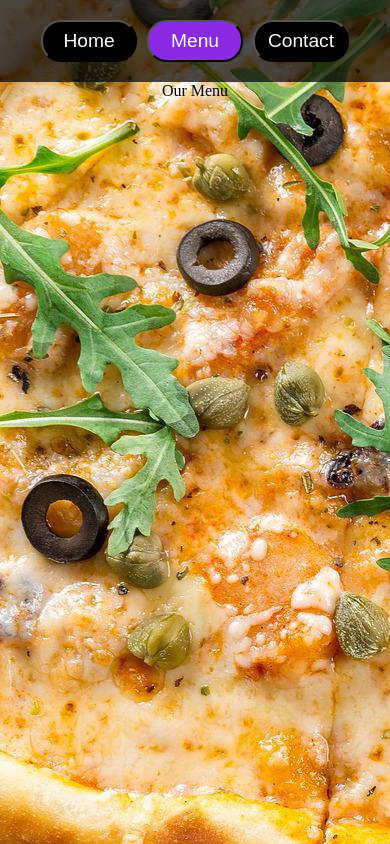
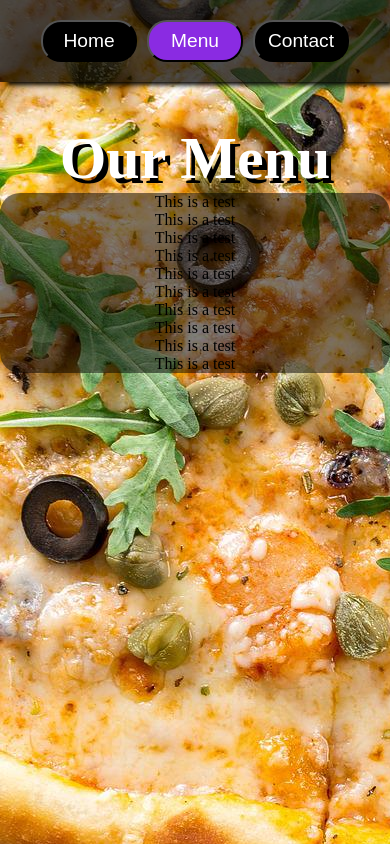
Before and after one commit to JohnCorrigan1/restaurant-page, a website built with webpack: page dist/index.html in a window 390 px wide. Both pictures are taken after a click on the button "Menu". Built offline with nearby package versions, Linux system fonts and the light colour scheme.

Commit message:
menu items populating

```diff
--- a/src/pages/menuPage.js
+++ b/src/pages/menuPage.js
@@ -1,6 +1,9 @@
+import { first } from "lodash";
+
 export default function loadMenu(){
 
     const content = document.querySelector('.content')
+
     const main = document.createElement('div')
     main.setAttribute('id', 'main')
     content.appendChild(main);
@@ -9,4 +12,27 @@ export default function loadMenu(){
     menuTitle.classList.add('menu-title')
     menuTitle.textContent = "Our Menu"
     main.appendChild(menuTitle)
+
+    const gridContainer = document.createElement('div')
+    gridContainer.classList.add('grid-container')
+    main.appendChild(gridContainer)
+
+    for(let i = 0; i < 10; i++){
+    gridContainer.appendChild(menuItem())
     }
+    // for(i = 0; i < 10; i++){
+    //     const gridItem = document.createElement('div')
+    //     gridItem.classList.add('grid-item')
+    //     gridItem.textContent = "This is a test pls work"
+    //     gridContainer.appendChild('grid-item')
+    // }
+    // gridContainer.appendChild(menuItem())
+    }
+
+
+    function menuItem(){
+        const gridItem = document.createElement('div')
+        gridItem.classList.add('menu-item')
+        gridItem.textContent = "This is a test"
+        return gridItem
+    }
--- a/src/style.css
+++ b/src/style.css
@@ -21,6 +21,7 @@ body {
     height: 5vh;
     max-width: 100vw;
     background-color: rgba(0, 0, 0, 0.7);
+    box-shadow: 5px 5px 5px -2px;
 }
 
 .nav-button {
@@ -63,21 +64,23 @@ body {
     /* display: grid;
     grid-template-columns: 2fr 1fr;
      */
-    max-width: 60vw;
+    max-width: 70vw;
     display: flex;
     align-items: center;
     width: fit-content;
     margin-right: auto;
     margin-left: auto;
     margin-top: 10vh;
-    padding: 10px;
+    padding: 20px;
     background-color: rgba(0, 0, 0, 0.7);
+    border-radius: 20px;
     font-weight: bold;
 }
 
 .about {
     color: white;
     grid-column: 1/2;
+    min-width: 20vw;
 }
 
 .chef{
@@ -87,11 +90,42 @@ body {
     margin-left: 20px;
 }
 
+.menu-title{
+    margin-top: 5vh;
+    font-size: 60px;
+    font-weight: 800;
+    color: white;
+    grid-column: 1/2;
+    text-shadow: 5px 5px #000000;
+}
+
+.main{
+    display: flex;
+    justify-content: center;
+}
+
+.grid-container{
+    display: grid;
+    grid-template-columns: repeat(auto-fit, minmax(300px, 500px));
+    margin-right: auto;
+    margin-left: auto;
+    width: fit-content;
+    max-width: 75vw;
+    background-color: rgba(0, 0, 0, 0.5);
+    border-radius: 20px;
+}
+
+
 @media (max-width: 800px){
     .about-div{
         max-width: 100vw;
+        border-radius: 0%;
     }
     .chef{
         height: 25vh;
     }
+    .grid-container{
+        max-width: 100vw;
+
+    }
 }
```
Also changed, not shown: dist/main.js, src/imgs/pizza_chef.jpg (deleted).
